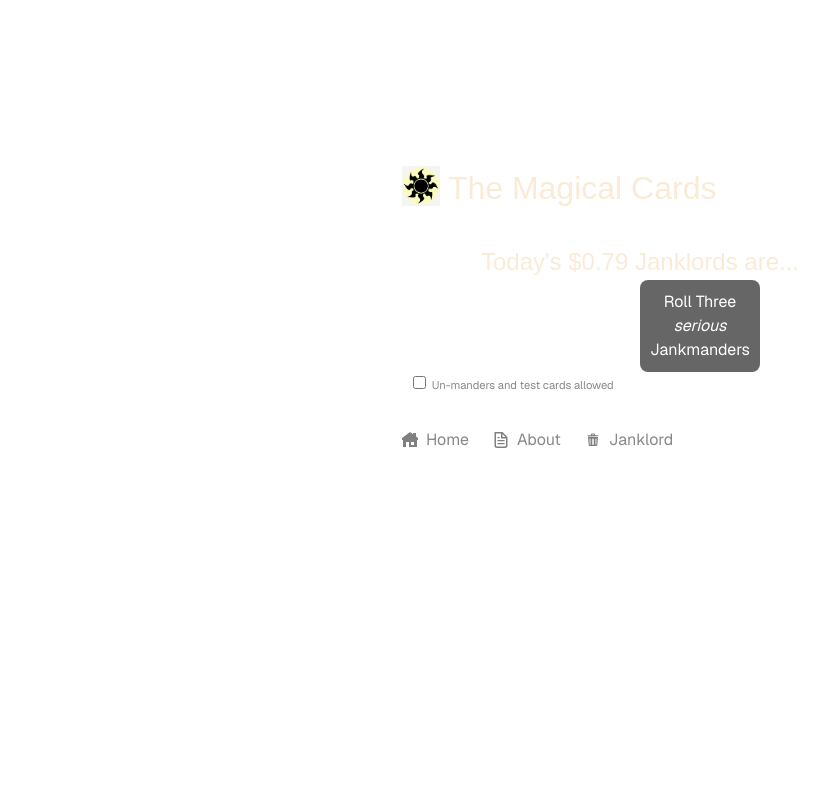
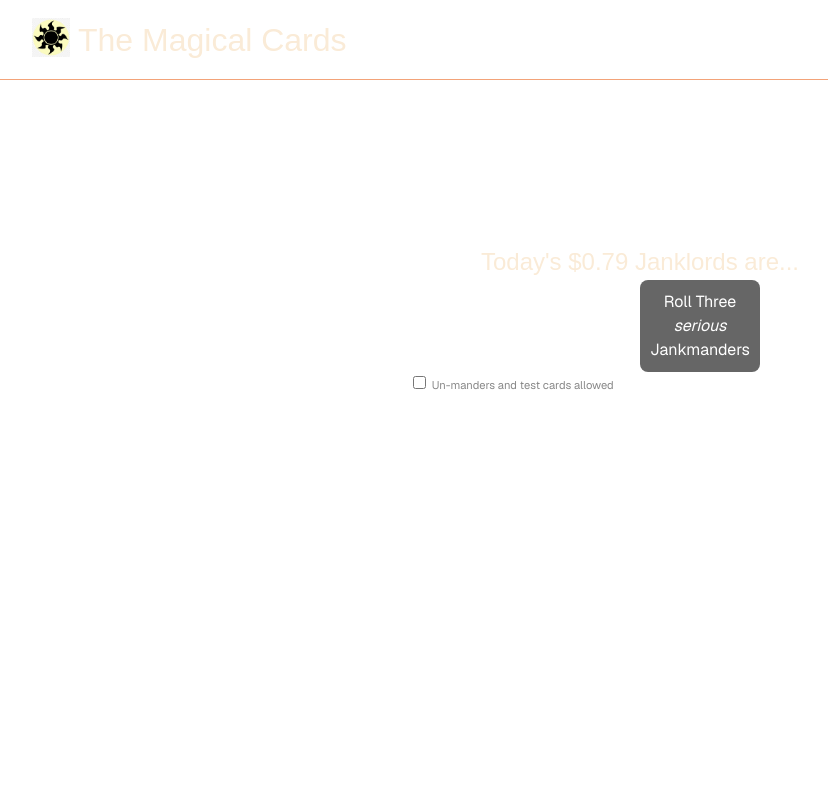
Before and after one commit to mcgrue/tmc-2025, a Next.js app in the folder frontend/: page /janklord in a window 1280 px wide. Shown: the top 800 px of the page, without its empty margins (0-828 px from the left). Built offline with nearby package versions, Linux system fonts and the light colour scheme; a web font is replaced by a local one.

Commit message:
Improve header/footer

```diff
--- a/frontend/src/app/layout.tsx
+++ b/frontend/src/app/layout.tsx
@@ -2,8 +2,8 @@
 import { Geist, Geist_Mono } from "next/font/google";
 import "./globals.css";
 
-import Header from "../components/header";
-import Footer from "../components/footer";
+import SiteHeader from "../components/header";
+import SiteFooter from "../components/footer";
 
 const geistSans = Geist({
   variable: "--font-geist-sans",
@@ -30,13 +30,14 @@
       <body
         className={`${geistSans.variable} ${geistMono.variable} antialiased`}
       >
+        <SiteHeader />
+
         <div className="grid grid-rows-[20px_1fr_20px] items-start justify-items-center min-h-screen p-8 pb-20 gap-16 sm:p-20 font-[family-name:var(--font-geist-sans)]">
           <main className="flex flex-col gap-8 row-start-2 items-center sm:items-start">
-            <Header />
             {children}
-            <Footer />
           </main>
         </div>
+        <SiteFooter />
       </body>
     </html>
   );
--- a/frontend/src/components/footer.tsx
+++ b/frontend/src/components/footer.tsx
@@ -3,10 +3,7 @@
 
 export default function Header() {
   return (
-    <footer
-      className="row-start-3 flex gap-6 flex-wrap items-center justify-center"
-      style={{ color: "#888" }}
-    >
+    <footer className="flex items-right justify-between h-20 px-4 leading-6 text-gray-700 border-t border-gray-600/[.25] border-solid sm:grid sm:auto-cols-auto sm:grid-cols-3 sm:px-6 lg:px-8">
       <Link
         href="/"
         className="flex items-center gap-2 hover:underline hover:underline-offset-4"
--- a/frontend/src/components/header.tsx
+++ b/frontend/src/components/header.tsx
@@ -3,7 +3,20 @@
 
 export default function Header() {
   return (
-    <div className="flex items-center gap-2">
+    <header
+      className="flex items-center justify-between h-20 px-4 leading-6 text-gray-700 border-b border-orange-600/[.55] border-solid
+                      sm:grid sm:auto-cols-auto sm:grid-cols-3 sm:px-6
+                      lg:px-8"
+    >
+      <h1
+        style={{
+          color: "antiquewhite",
+          fontSize: "2em",
+          display: "flex",
+          alignItems: "center",
+        }}
+        className={`${BelerenTitle.variable} font-belerenTitle`}
+      >
         <Image
           className="dark:invert"
           src="/white_mana.png"
@@ -13,12 +26,8 @@
           style={{ position: "relative", top: "-2px" }}
           priority
         />
-      <h1
-        style={{ color: "antiquewhite", fontSize: "2em" }}
-        className={`${BelerenTitle.variable} font-belerenTitle`}
-      >
-        The Magical Cards
+        <span style={{ marginLeft: "8px" }}>The Magical Cards</span>
       </h1>
-    </div>
+    </header>
   );
 }
```
Lines whose indentation alone changed are shown as unchanged.
